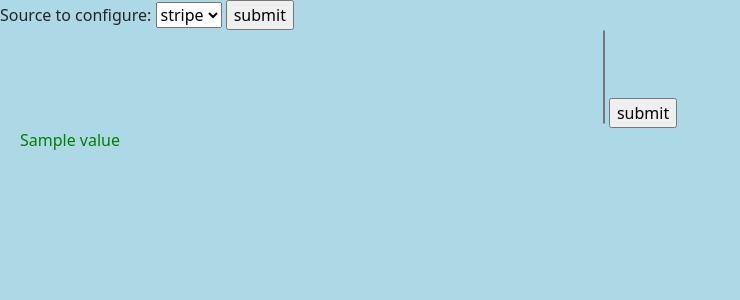
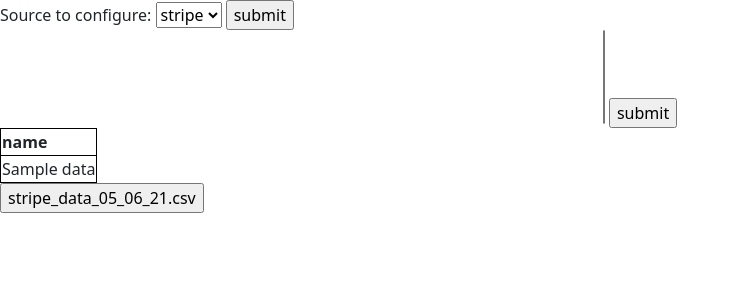
Before and after one commit to dirt-boy/money-bot, a Flask app: template templates/index.html in a window 1280 px wide. Shown: the top 300 px of the page, without its empty margins (0-740 px from the left). Run offline with Flask 2, Linux system fonts and the light colour scheme; the template is opened without the code that fills it: values that come from a table or form of the project are taken from there, most other values are stand-ins (such as "Sample title", 1, 10 or a date in 2020); parts of the project's set-up code (start-up, migrations or seed data) failed here and were passed over.

Commit message:
file downloads semi-functional.

```diff
--- a/moneybot.py
+++ b/moneybot.py
@@ -6,7 +6,7 @@ import json
 import secrets
 import bcrypt
 from wtforms import Form, SelectField, SelectMultipleField, SubmitField, validators
-from flask import Flask, request, render_template, session
+from flask import Flask, request, render_template, session, url_for, Response, send_file
 from datetime import date
 
 ###################################################################################################
@@ -117,6 +117,9 @@ class SourceForm(Form):
 class FieldForm(Form):
 	fields = SelectMultipleField("Fields", coerce=str)
 	submitFields = SubmitField("submit")
+
+class DownloadForm(Form):
+	download = SubmitField("stripe_data_"+DATE+".csv")
 #																							      #
 ### END CUSTOM DATA STRUCTURE CLASSES #############################################################
 
@@ -308,6 +311,13 @@ def loadFieldPreset(source):
 		return fields
 
 
+def addToPersistentMem(key, value):
+	PERSIST[key.upper()] = value
+	#setup for positional access
+	pos = list(PERSIST.values()).index(value)
+	k = list(PERSIST.keys())[pos]
+	#save key for persistent data in sesh mem
+	session[key.lower()] = k
 
 
 
@@ -318,6 +328,20 @@ def loadFieldPreset(source):
 
 ### FLASK #######################################################################################
 #
+
+@app.context_processor
+def override_url_for():
+    return dict(url_for=dated_url_for)
+
+def dated_url_for(endpoint, **values):
+    if endpoint == 'static':
+        filename = values.get('filename', None)
+        if filename:
+            file_path = os.path.join(app.root_path,
+                                 endpoint, filename)
+            values['q'] = int(os.stat(file_path).st_mtime)
+    return url_for(endpoint, **values)
+
 @app.route("/", methods=["GET", "POST"])
 def index():
 	sourceForm = SourceForm()
@@ -337,19 +361,10 @@ def configureSource():
 	fieldForm = FieldForm()
 	source = request.args.get('source')
 	if source in PRESETS:
-		#load presets
 		loadSource = loadSourcePreset(source)
-		#grab full dataset
 		data = getData(loadSource.name).charges
-		#save data to persistent memory
-		PERSIST["DATA"] = data
-		#setup for positional access
-		pos = list(PERSIST.values()).index(data)
-		key = list(PERSIST.keys())[pos]
-		#save key for persistent data in sesh mem
-		session["data"] = key
+		addToPersistentMem("data", data)
 		session["source"] = source
-		#update modification status
 		session.modified = True
 		headers =getHeaders(data, loadSource.headerKey, loadSource.headerIndex)
 		fieldForm.fields.choices = [(h[0], h[0]) for h in headers]
@@ -359,18 +374,31 @@ def configureSource():
 
 @app.route("/configure/send-values", methods=["GET", "POST"])
 def sendValuesFromInput():
+	sourceForm = SourceForm()
+	fieldForm = FieldForm()
+	downloadForm = DownloadForm()
+	fieldList = []
 	fields = request.form.getlist("fields")
 	data = PERSIST[session["data"]]
-	source = session["source"]
-	source = loadSourcePreset(source)
-	fieldList = []
+	source = loadSourcePreset(session["source"])
 	fieldsPreset = loadFieldPreset(source)
 	for f in fields:
 		for p in fieldsPreset.values:
 			if f == p.internal_name:
 				fieldList.append(p)
 	#returns valid json data for requested fields
-	return str(getValues(data, fieldList, source))
+	data = getValues(data, fieldList, source)
+	addToPersistentMem("userrequest", data)
+	return render_template("index.html", data=data, sourceForm=sourceForm, downloadForm=downloadForm)
+
+@app.route("/download")
+def getCSV():
+	downloadForm = DownloadForm()
+	data = {"data": PERSIST[session["userrequest"]]  }
+	source = loadSourcePreset(session["source"])
+	csv = write(data, source)
+	filename = "results/balance_transactions_%s.csv" % DATE
+	return send_file(csv, as_attachment=True, mimetype=".csv", attachment_filename=filename)
 
 
 #																								  #
--- a/static/css/main.css
+++ b/static/css/main.css
@@ -1,5 +1,5 @@
 body {
-  background-color: lightblue;
+  background-color: white;
 }
 
 h1 {
@@ -12,6 +12,10 @@ p {
 	margin-left: 20px;
 }
 
+table, th, td {
+  border: 1px solid black;
+}
+
 .fields {
 
 	color: red;
--- a/templates/base.html
+++ b/templates/base.html
@@ -16,7 +16,7 @@
 	{% block fields %}
 	{% endblock %}
 
-	{% block values %}
+	{% block data %}
 	{% endblock %}
 
 
--- a/templates/index.html
+++ b/templates/index.html
@@ -32,20 +32,33 @@
 
 
 
-	{% block values %}
-		{% if values %}
-			<div class="values">
-				{% for v in values %}
-					<p>{{v}}</p>
-				{% endfor %}
+	{% block data %}
+		{% if data %}
+			<div class="data">
+
+					<table>
+						<tr>
+							{% for key in data[0].keys() %}
+							<th>{{ key }}</th>
+							{% endfor %}
+						</tr>
+						{% for d in data %}
+						<tr>
+							{% for value in d.values() %}
+							<td>{{ value }}</td>
+							{% endfor %}
+						</tr>
+						{% endfor %}
+					</table>
 			</div>
+			<form action="/download", method="GET">
+			<div class="download">
+				{{ downloadForm.download }}
+			</div>
+		</form>
 		{% endif %}
 	{% endblock %}
 
 
-	{% if data %}
-		<p>{{ data }}</p>
-	{% endif %}
-
 </div>
 {% endblock %}
```
Also changed, not shown: 1 other file.
